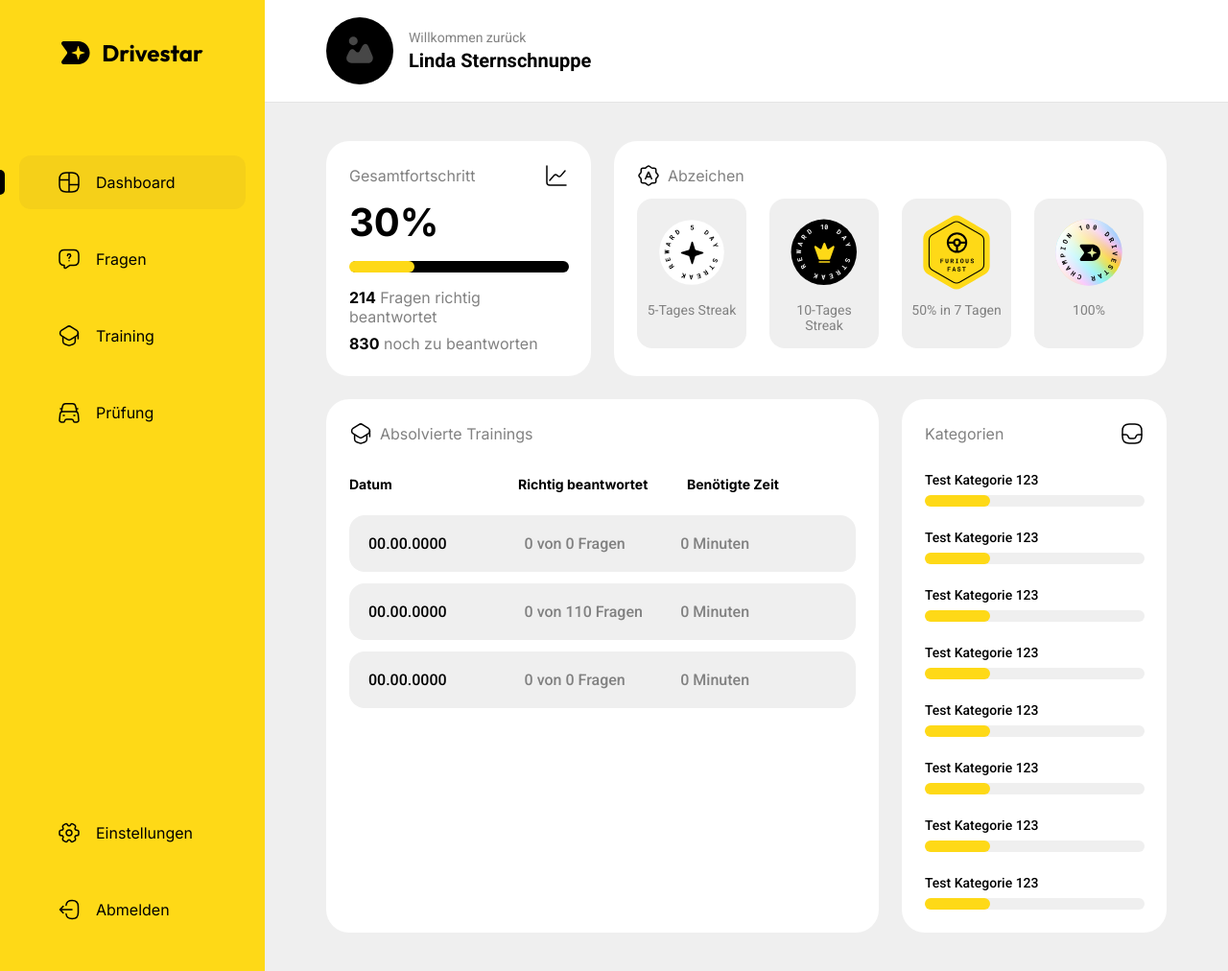
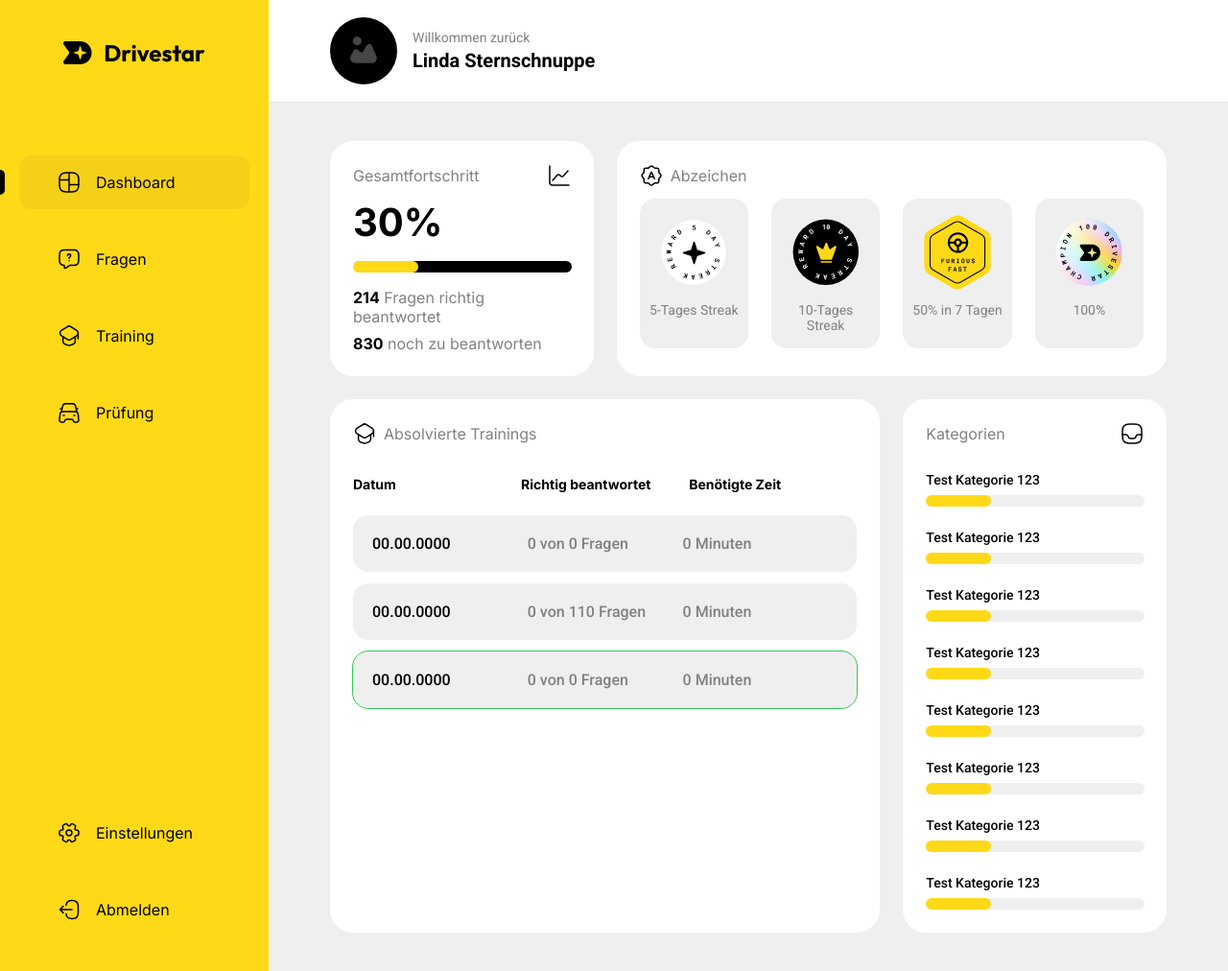
Before and after one commit to nordavid/drivestar, a PHP site: page /dashboard.html in a window 1280 px wide. Shown: the whole page at 96% size. Run offline with PHP 8.4, Linux system fonts and the light colour scheme.

Commit message:
Fixed dashboard layout and jwt authChecker function

```diff
--- a/backend/api_types.php
+++ b/backend/api_types.php
@@ -31,7 +31,7 @@ $endpoints = [
     'account/validatetoken' => [
         'handler' => 'validateJwtHandler',
         'method' => HttpRequestMethods::GET,
-        'access' => AccessTypes::PUBLIC,
+        'access' => AccessTypes::AUTHORIZATION,
         'params' => []
     ],
     'account/user' => [
--- a/backend/endpoints/account/login.php
+++ b/backend/endpoints/account/login.php
@@ -34,7 +34,7 @@ function loginHandler($email, $password)
             }
 
             // logged in
-            $userObj = ["user_id" => $result['id'], "username" => $result['username'], "is_admin" => $result['is_admin']];
+            $userObj = ["userId" => $result['id'], "username" => $result['username'], "isAdmin" => $result['is_admin']];
             exit(returnData(create_token($userObj)));
         } else {
             die(errorMsg("Username oder Passwort falsch"));
--- a/backend/endpoints/account/register.php
+++ b/backend/endpoints/account/register.php
@@ -37,7 +37,7 @@ function registerHandler($username, $email, $password)
 
 
         // Registered successful and logged in
-        $userObj = ["user_id" => $userId, "username" => $username, "is_admin" => false];
+        $userObj = ["userId" => $userId, "username" => $username, "isAdmin" => false];
         exit(returnData(create_token($userObj)));
     } catch (PDOException $e) {
         die(errorMsg("Fehler bei Registrierung. " . $e->getMessage()));
--- a/backend/utils/jwt_util.php
+++ b/backend/utils/jwt_util.php
@@ -23,6 +23,11 @@ function create_token(array $userObj, int $expiresIn = 604800): string
 function validate_token(string $jwt)
 {
     $parts = explode(".", $jwt);
+
+    if (empty($parts[0]) || empty($parts[1]) || empty($parts[2])) {
+        return false;
+    }
+
     $header = $parts[0];
     $payload = $parts[1];
     $signature = $parts[2];
--- a/css/general/reset.css
+++ b/css/general/reset.css
@@ -13,7 +13,7 @@
 /* Allow percentage-based heights in the application */
 html,
 body {
-    height: 100%;
+    height: 100vh;
 }
 
 /* Typographic tweaks, mprove text rendering */
@@ -72,3 +72,7 @@ h6 {
 .justify-center {
     justify-content: center;
 }
+
+.hidden {
+    display: none !important;
+}
--- a/css/pages/dashboard.css
+++ b/css/pages/dashboard.css
@@ -1,10 +1,40 @@
+/* ===== Scrollbar CSS ===== */
+/* Firefox */
+* {
+    scrollbar-width: thin;
+    scrollbar-color: var(--grey) var(--light-grey);
+}
+
+/* Chrome, Edge, and Safari */
+*::-webkit-scrollbar {
+    width: 12px;
+}
+
+*::-webkit-scrollbar-track {
+    background: var(--light-grey);
+}
+
+*::-webkit-scrollbar-thumb {
+    background-color: var(--grey);
+    border-radius: 10px;
+    border: none;
+}
+
 body {
-    display: flex;
+    display: grid;
+    grid-template-columns: 280px 1fr;
+    grid-template-rows: auto 1fr;
+    grid-template-areas:
+        "side header"
+        "side main";
     background-color: var(--light-grey);
 }
 
 aside {
-    width: 280px;
+    /* grid-column: 1 / 2;
+    grid-row: 1 / 3; */
+    grid-area: side;
+    /* width: 280px; */
     background-color: var(--primary);
     display: flex;
     flex-direction: column;
@@ -80,12 +110,8 @@ aside nav .nav-element .nav-button h3 {
     font-weight: 400;
 }
 
-main {
-    flex: auto;
-    background-color: var(--light-grey);
-}
-
 header {
+    grid-area: header;
     background-color: var(--white);
     border-bottom: 1px solid rgb(228, 228, 228);
 }
@@ -115,14 +141,18 @@ header #profile-info #profile-name p:last-child {
     margin-top: 4px;
 }
 
-main section {
+main {
+    /* flex: auto; */
+    grid-area: main;
+    background-color: var(--light-grey);
     display: grid;
     grid-template-columns: repeat(3, 1fr);
     /* grid-template-rows: repeat(2, 1fr); */
     grid-auto-rows: minmax(min-content, max-content);
     grid-column-gap: 24px;
     grid-row-gap: 24px;
-    margin: 40px 64px;
+    padding: 40px 64px;
+    overflow: auto;
 }
 
 .div1 {
@@ -267,6 +297,10 @@ main section {
     border-radius: 16px;
 }
 
+.widget#completed-trainings .training.perfect {
+    outline: 1px solid var(--secondary);
+}
+
 .widget#completed-trainings .training:not(:first-child) {
     margin-top: 12px;
 }
--- a/dashboard.html
+++ b/dashboard.html
@@ -11,14 +11,15 @@
         <link rel="stylesheet" href="./css/pages/dashboard.css" />
         <script src="./js/apiHelper.js"></script>
         <script src="./js/authChecker.js"></script>
+        <script src="./js/utils.js"></script>
         <script defer src="./js/dashboard.js"></script>
     </head>
     <body>
         <aside>
-            <div id="logo">
+            <a href="./" id="logo">
                 <img src="./img/drivestar_logo_dark.svg" alt="Drivestar Logo" />
                 <h2>Drivestar</h2>
-            </div>
+            </a>
             <nav>
                 <div id="top-nav">
                     <div class="nav-element active">
@@ -51,6 +52,13 @@
                     </div>
                 </div>
                 <div id="bottom-nav">
+                    <div class="nav-element nav-admin hidden">
+                        <div class="nav-button">
+                            <img src="./img/icons/line/admin.svg" alt="Admin Icon" />
+                            <h3>Admin</h3>
+                        </div>
+                        <div class="active-indicator"></div>
+                    </div>
                     <div class="nav-element">
                         <div class="nav-button">
                             <img src="./img/icons/line/settings.svg" alt="Einstellungen Icon" />
@@ -68,7 +76,7 @@
                 </div>
             </nav>
         </aside>
-        <main>
+
         <header>
             <div id="profile-info">
                 <img src="./img/license_image_placeholder.svg" alt="Profilbild" />
@@ -78,7 +86,7 @@
                 </div>
             </div>
         </header>
-            <section class="">
+        <main>
             <div id="total-progress" class="div1 widget">
                 <div class="header">
                     <h1>Gesamtfortschritt</h1>
@@ -181,7 +189,6 @@
                     </div>
                 </div>
             </div>
-            </section>
         </main>
     </body>
 </html>
--- a/js/authChecker.js
+++ b/js/authChecker.js
@@ -1,6 +1,7 @@
 async function isLoggedIn() {
     const jwtToken = localStorage.getItem("jwtToken");
-    if (!jwtToken) {
+
+    if (jwtToken == undefined || jwtToken === null) {
         return false;
     } else {
         const headers = {
--- a/js/dashboard.js
+++ b/js/dashboard.js
@@ -7,8 +7,11 @@ async function redirectIfNotAuthenticated() {
 
 redirectIfNotAuthenticated();
 
+if (isAdmin()) {
+    document.querySelector(".nav-admin").classList.remove("hidden");
+}
+
 const navEl = document.querySelectorAll(".nav-element");
-
 function activeLink() {
     navEl.forEach((item) => item.classList.remove("active"));
     this.classList.add("active");
--- a/js/login.js
+++ b/js/login.js
@@ -8,7 +8,6 @@ registerForm.addEventListener("submit", async (e) => {
     const data = await response.json();
     if (response.ok) {
         if (!data.error) {
-            console.log(data);
             localStorage.setItem("jwtToken", data.payload);
             window.location.href = "./dashboard.html";
         }
--- /dev/null
+++ b/js/utils.js
@@ -0,0 +1,23 @@
+// https://stackoverflow.com/questions/38552003/how-to-decode-jwt-token-in-javascript-without-using-a-library
+function parseJwt(token) {
+    let base64Url = token.split(".")[1];
+    let base64 = base64Url.replace(/-/g, "+").replace(/_/g, "/");
+    let jsonPayload = decodeURIComponent(
+        window
+            .atob(base64)
+            .split("")
+            .map(function (c) {
+                return "%" + ("00" + c.charCodeAt(0).toString(16)).slice(-2);
+            })
+            .join("")
+    );
+
+    return JSON.parse(jsonPayload);
+}
+
+function isAdmin() {
+    const token = localStorage.getItem("jwtToken");
+    if (token !== null && token !== undefined) {
+        return parseJwt(token).user.isAdmin;
+    }
+}
```
Also changed, not shown: img/icons/line/admin.svg (added), uploads/profilepictures/profilepicture_4.jpg (added). Lines whose indentation alone changed are shown as unchanged.
